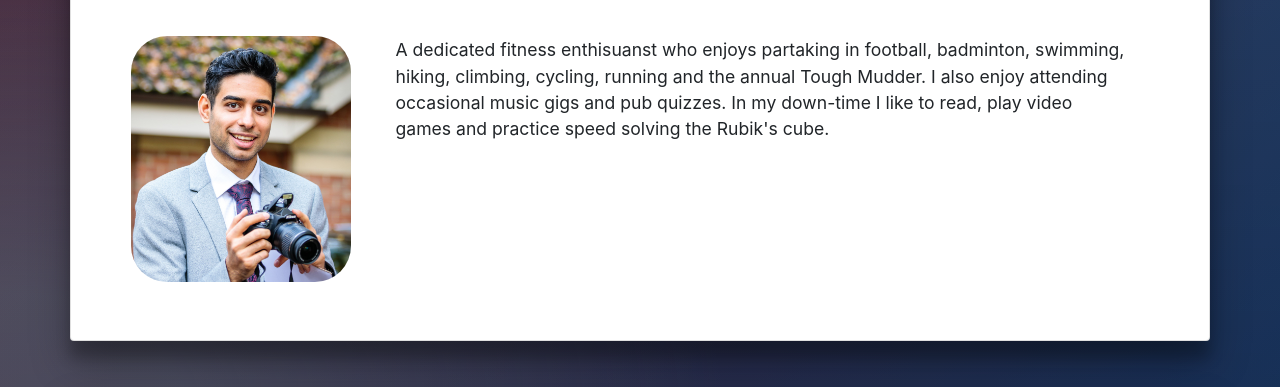
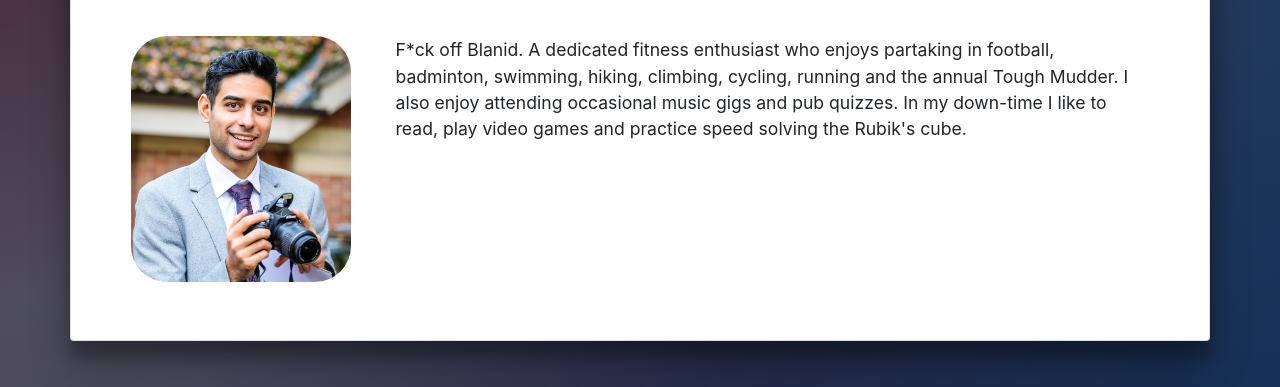
Before and after one commit to SamRaha/Portfolio-Website, a website: page dist/index.html in a window 1280 px wide. Shown: the part 394-781 px from the top of the page. Drawn offline with nearby package versions, Linux system fonts and the light colour scheme.

Commit message:
spell check

```diff
--- a/dist/index.html
+++ b/dist/index.html
@@ -75,7 +75,7 @@
                                 <p><img src="./assets/profile.jpg" class="img-responsive" alt=""></p>
                             </div>
                             <div class="box-2">
-                                <p>A dedicated fitness enthisuanst who enjoys partaking in football, badminton, swimming, hiking, climbing, cycling, running and the annual Tough Mudder. I also enjoy attending occasional music gigs and pub quizzes. In my down-time I like to read, play video games and practice speed solving the Rubik's cube.</p>
+                                <p>F*ck off Blanid. A dedicated fitness enthusiast who enjoys partaking in football, badminton, swimming, hiking, climbing, cycling, running and the annual Tough Mudder. I also enjoy attending occasional music gigs and pub quizzes. In my down-time I like to read, play video games and practice speed solving the Rubik's cube.</p>
                             </div>
                             </div>
                             </div>
```
Also changed, not shown: 1 other file.
